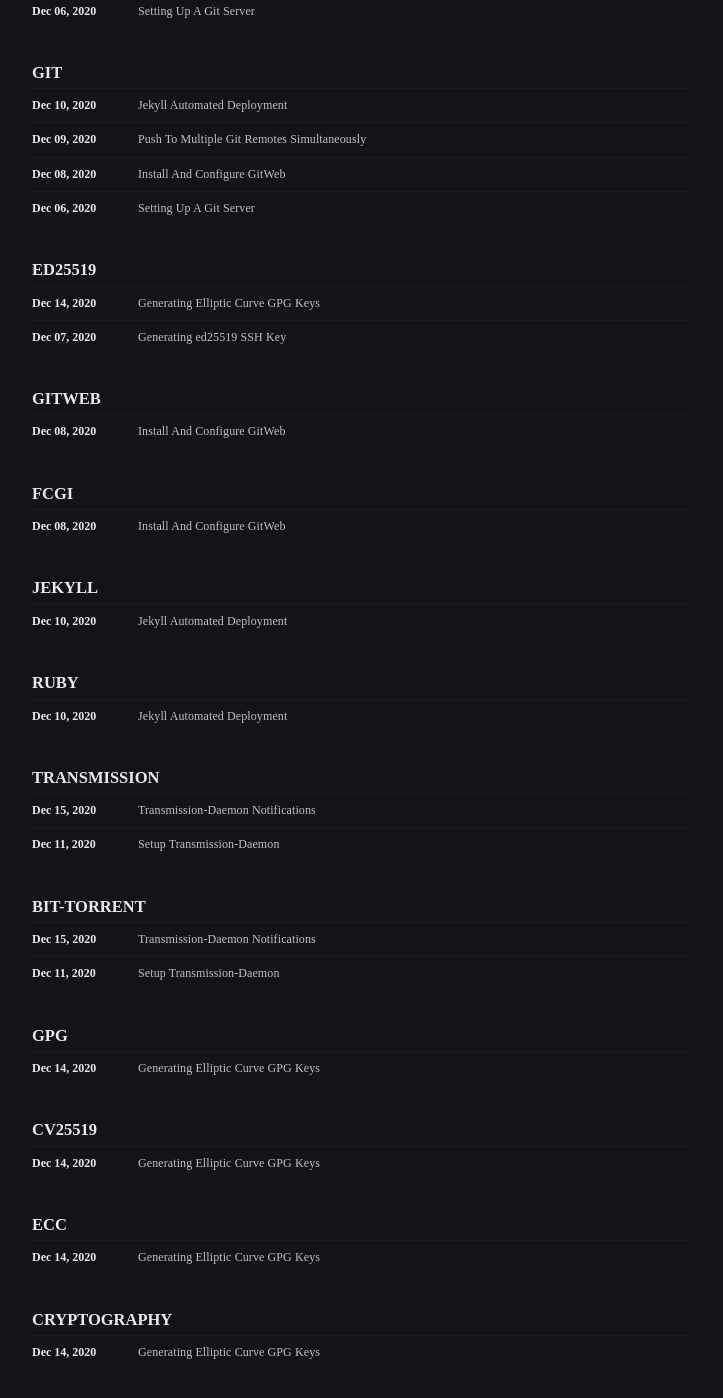
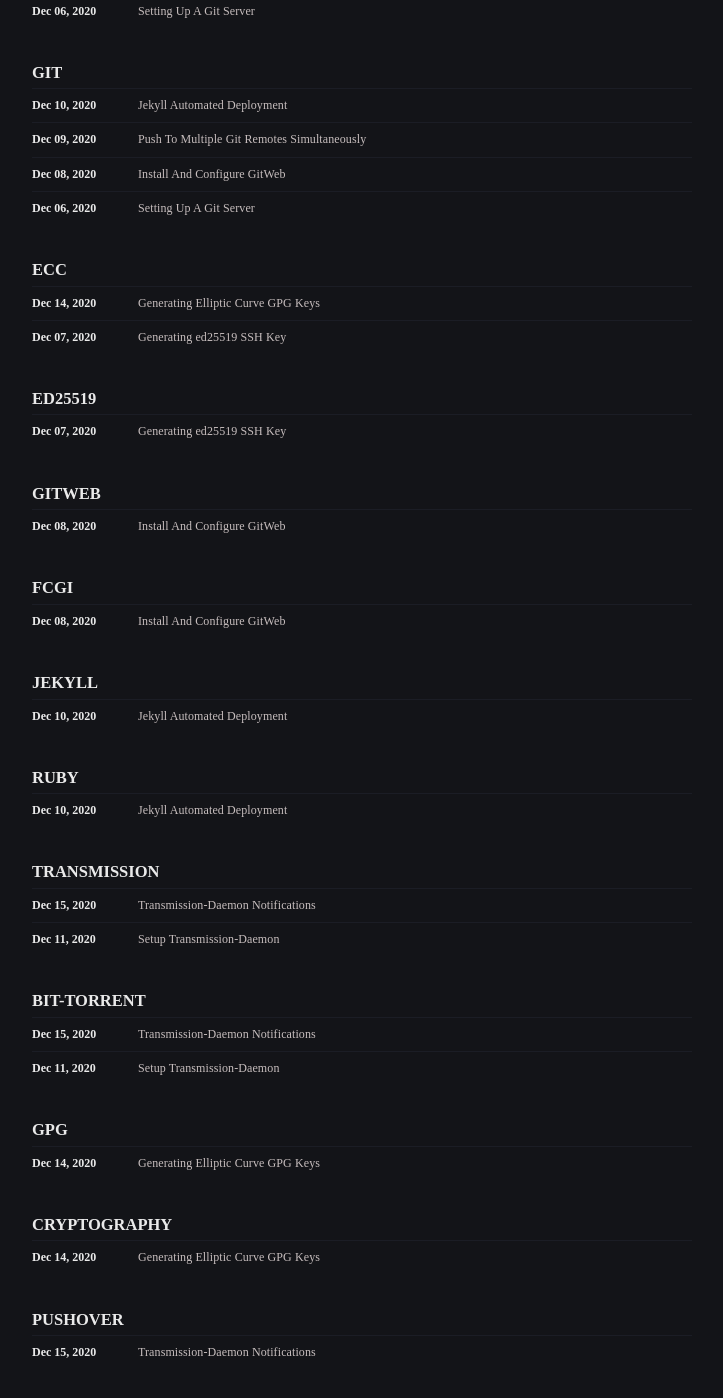
Before and after one commit to robert-marshall/xyz, a Jekyll site: the page built from tags.html, in a window 1280 px wide and 1400 px high, scrolled down 1030 px. Shown: the whole window, without its empty margins (278-1001 px from the left). Built offline with Jekyll 4.4.1, drawn with Linux system fonts in a browser that asks for light colours.

Commit message:
god help us all

````diff
--- a/_posts/2020-12-14-generating-elliptic-curve-gpg-keys.md
+++ b/_posts/2020-12-14-generating-elliptic-curve-gpg-keys.md
@@ -2,7 +2,7 @@
 layout: post
 title: "Generating Elliptic Curve GPG Keys"
 date: 2020-12-14
-tags: [gpg, ed25519, cv25519, ECC, cryptography]
+tags: [gpg, ecc, cryptography]
 ---
 
 ```
````
Also changed, not shown: _posts/2020-12-07-generating-ed25519-ssh-key.md (+1 -1 lines), 1 other file.
